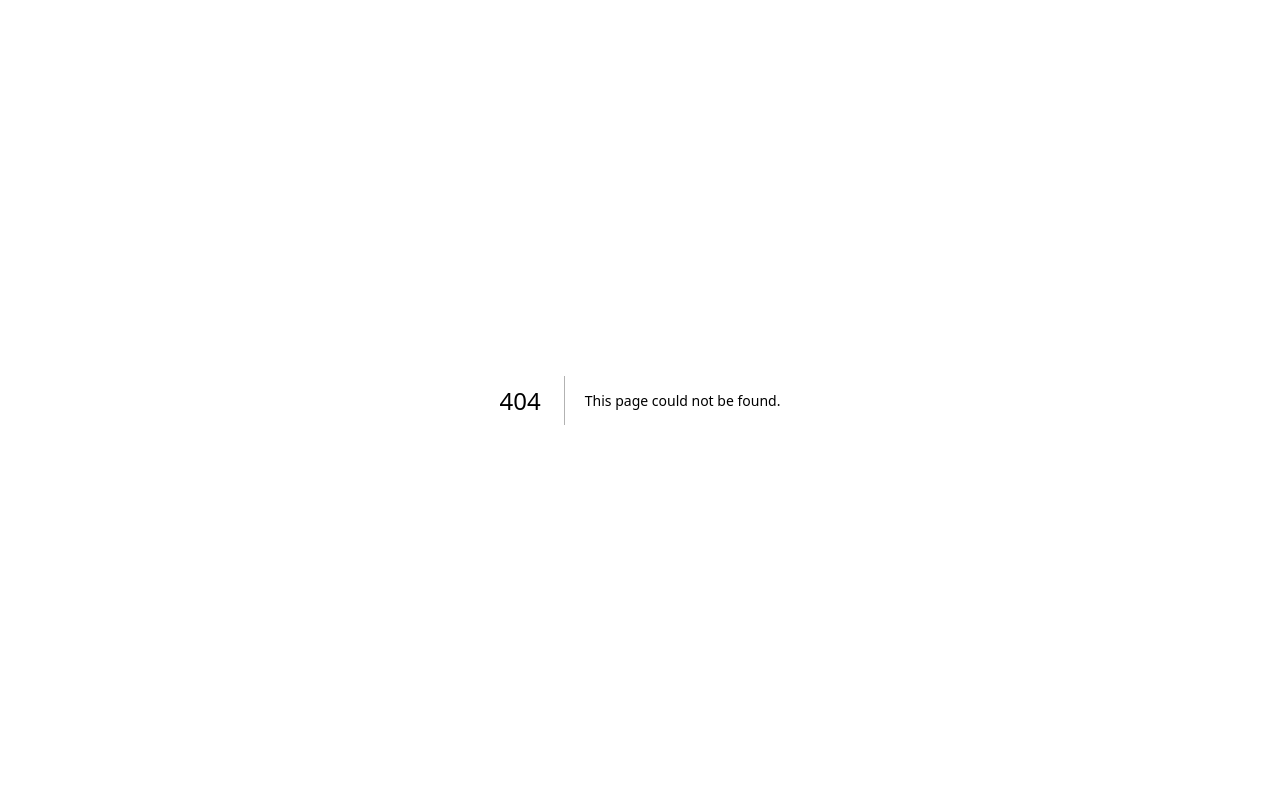
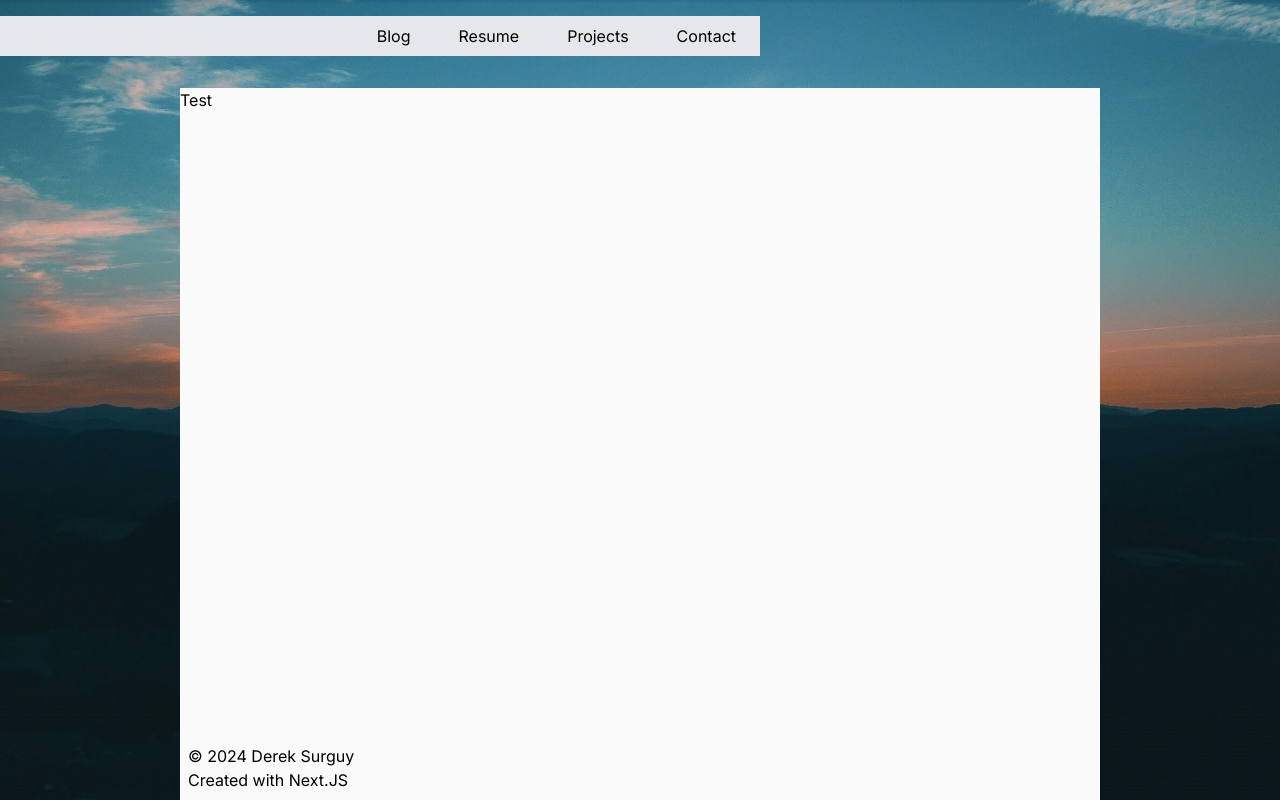
Before and after one commit to DSurguy/surgingforward.net, a Next.js app: page /contact in a window 1280 px wide. Before the commit this address had no page. Built offline with nearby package versions, Linux system fonts and the light colour scheme.

Commit message:
Add contact page

```diff
--- /dev/null
+++ b/app/contact/page.tsx
@@ -0,0 +1,14 @@
+import type { Metadata } from 'next'
+import LoadableContent from '@/sharedComponents/LoadableContent';
+
+export const metadata: Metadata = {
+  title: 'Derek Surguy | Contact',
+}
+
+export default function ContactPage() {
+  return <>
+    <LoadableContent>
+      <div>Test</div>
+    </LoadableContent>
+  </>
+}
```
